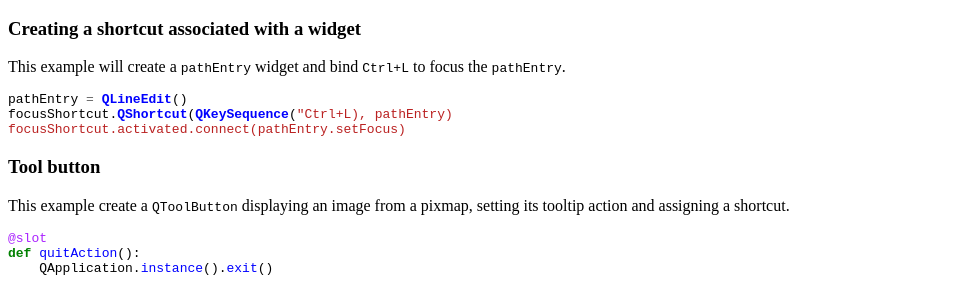
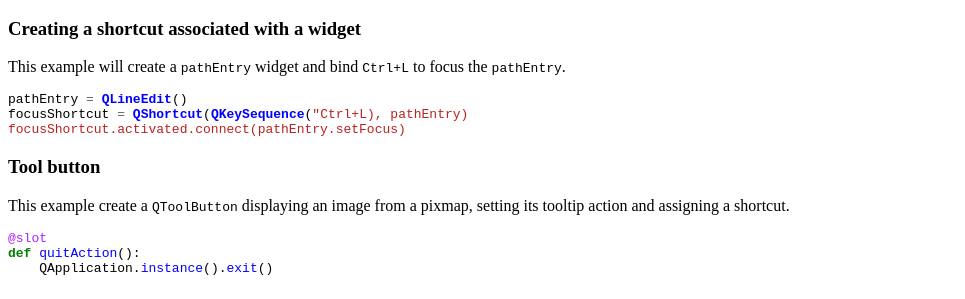
Before and after one commit to cmpitg/cmpitg.github.com, a Jekyll site: the page built from guides/pyside.md, in a window 1280 px wide and 900 px high, scrolled down 1118 px. Shown: the part 153-452 px from the top of the window, without its empty margins (0-965 px from the left). Built offline with Jekyll 4.4.1, drawn with Linux system fonts in a browser that asks for light colours; Markdown is read by kramdown in place of the engine named in the settings; comment, search, counter and statistics services are not loaded.

Commit message:
Fix code typo

````diff
--- a/guides/pyside.md
+++ b/guides/pyside.md
@@ -77,7 +77,7 @@ This example will create a `pathEntry` widget and bind `Ctrl+L` to focus the `pa
 
 ```python
 pathEntry = QLineEdit()
-focusShortcut.QShortcut(QKeySequence("Ctrl+L), pathEntry)
+focusShortcut = QShortcut(QKeySequence("Ctrl+L), pathEntry)
 focusShortcut.activated.connect(pathEntry.setFocus)
 ```
 
````
